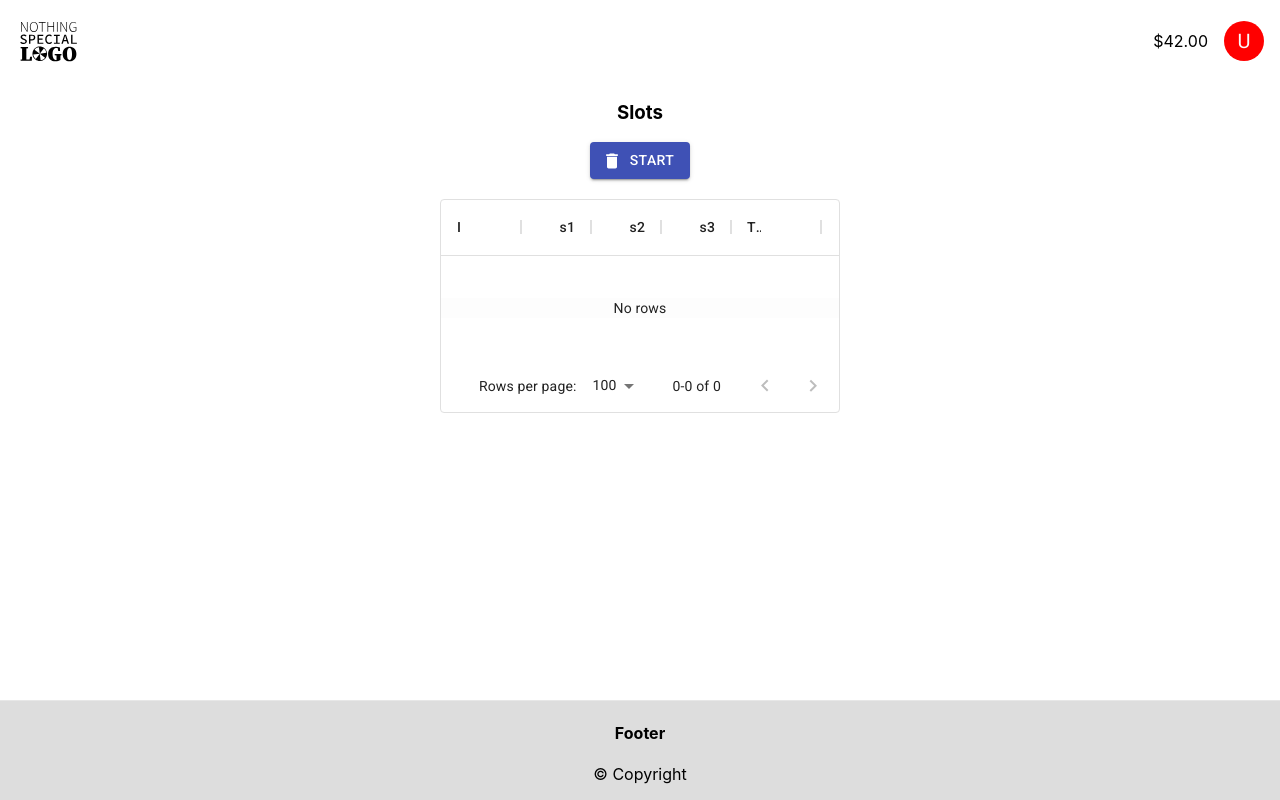
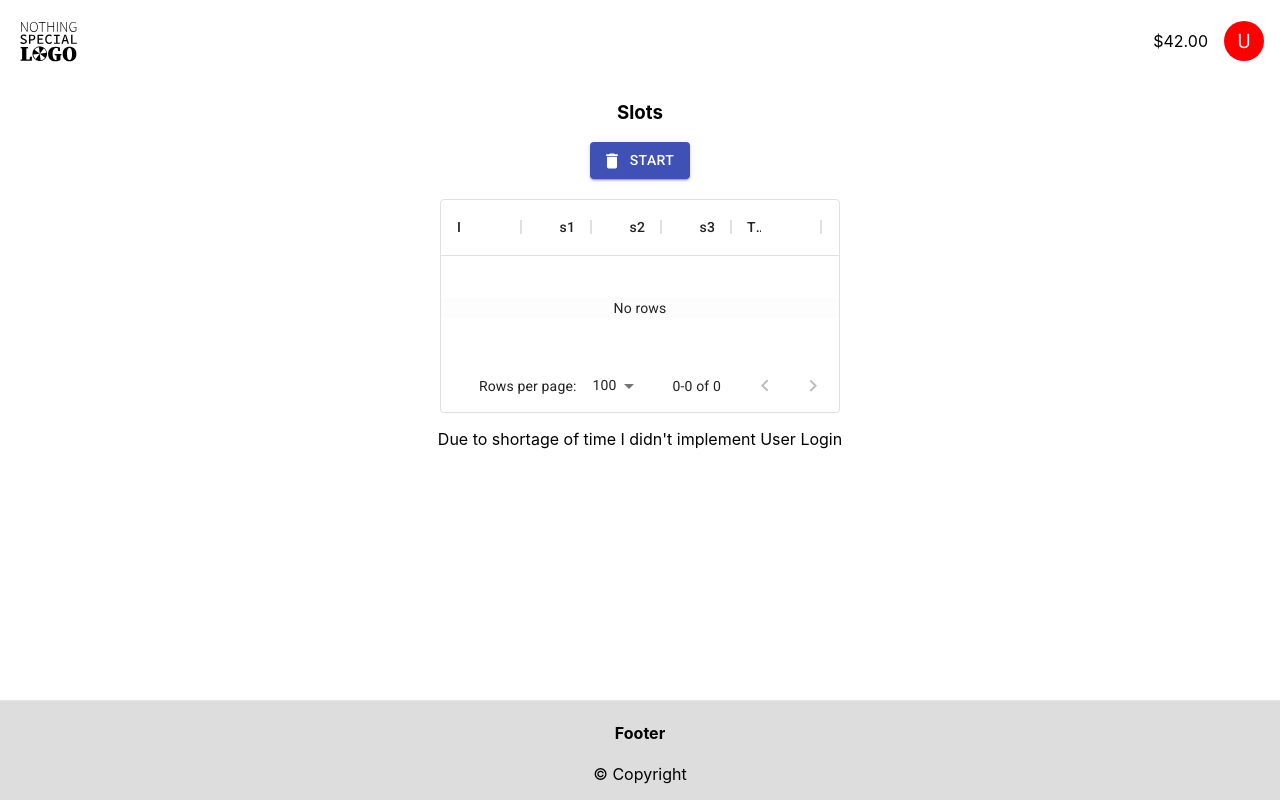
Before and after one commit to Wyrax/test-assessment-react-paktolus, a React (Create React App) app: page / in a window 1280 px wide. Built offline with nearby package versions, Linux system fonts and the light colour scheme.

Commit message:
Local Storage

```diff
--- a/src/App.js
+++ b/src/App.js
@@ -1,13 +1,26 @@
 import './App.css';
+import React, { Component, useState } from 'react';
 import Header from './Header';
 import Content from './Content';
 import Footer from './Footer';
 
+let moneyStored;
+  if (window.localStorage.balance) {
+    moneyStored = parseFloat(localStorage.getItem("balance"));
+    console.log(moneyStored);
+  } else {
+    moneyStored = 42;
+    localStorage.setItem("balance", moneyStored);
+  }
+
 function App() {
+
+  const [balance, setBalance] = useState(moneyStored);
+
   return (
     <div className="App">
-      <Header />
-      <Content />
+      <Header balance={balance} />
+      <Content balance={balance} setBalance={setBalance} />
       <Footer />
     </div>
   );
--- a/src/Content.js
+++ b/src/Content.js
@@ -7,14 +7,18 @@ import Button from '@material-ui/core/Button';
 import Icon from '@material-ui/core/Icon';
 import DeleteIcon from '@material-ui/icons/Delete';
 
-function Content() {
+function Content(props) {
   const [rows, setRows] = useState([]);
+  const { balance, setBalance } = props;
+
 
   return (
     <div>
       <h3>Slots</h3>
-      <GameDialog rows={rows} setRows={setRows}></GameDialog>
+      <GameDialog rows={rows} setRows={setRows} balance={balance} setBalance={setBalance} ></GameDialog>
       <DataTable rows={rows}></DataTable>
+      <p>Due to shortage of time I didn't implement User Login</p>
+      <p></p>
     </div>
   );
 
--- a/src/GameDialog.js
+++ b/src/GameDialog.js
@@ -54,7 +54,7 @@ const DialogActions = withStyles((theme) => ({
 export default function GameDialog(props) {
   const [open, setOpen] = React.useState(false);
 
-  let { rows, setRows } = props;
+  const { rows, setRows, balance, setBalance } = props;
 
   const handleClickStart = () => {
     setOpen(true);
@@ -70,13 +70,21 @@ export default function GameDialog(props) {
 
     if (slot1val === 7 && slot2val === 7 && slot3val === 7) {
       status.innerHTML = '777 JACKPOT! (+$10)';
+      // let !!!
+      setBalance(balance + 10);
+      localStorage.setItem("balance", balance + 10);
     } else if (slot1val === slot2val && slot2val === slot3val) {
       status.innerHTML = 'THREE IN A ROW! (+$5)';
+      setBalance(balance + 5);
+      localStorage.setItem("balance", balance + 5);
     } else if (slot1val === slot2val || slot2val === slot3val) {
       status.innerHTML = 'PAIR! (+$0.5)';
+      setBalance(balance + .5);
+      localStorage.setItem("balance", balance + .5);
     } else {
       status.innerHTML = 'Choose your action:';
     }
+    // console.log(`balance after all = ${parseFloat(localStorage.getItem("balance"))}`);
 
     row.id = rows.length + 1;
     row.slot1 = slot1val;
@@ -89,6 +97,12 @@ export default function GameDialog(props) {
   }
 
   const handleClickPlay = () => {
+    // console.log(`balance before click = ${balance}`);
+    setBalance(balance - 1);
+    localStorage.setItem("balance", balance - 1);
+    // console.log(`balance before = ${parseFloat(localStorage.getItem("balance"))}`);
+    // console.log(`balance after click = ${balance-1}`);
+
     const gameslot1 = document.getElementById('gameslot-1');
     const gameslot2 = document.getElementById('gameslot-2');
     const gameslot3 = document.getElementById('gameslot-3');
@@ -124,6 +138,9 @@ export default function GameDialog(props) {
   };
 
   const handleClickFake = () => {
+    setBalance(balance - 1);
+    localStorage.setItem("balance", balance - 1);
+
     const gameslot1 = document.getElementById('gameslot-1');
     const gameslot2 = document.getElementById('gameslot-2');
     const gameslot3 = document.getElementById('gameslot-3');
--- a/src/Header.js
+++ b/src/Header.js
@@ -3,8 +3,8 @@ import React, { Component } from 'react';
 import Avatar from '@material-ui/core/Avatar';
 import Box from '@material-ui/core/Box';
 
-function Header() { // Avatar must be replaced by module login/avatar
-
+function Header(props) { // Avatar must be replaced by module login/avatar
+  const { balance } = props;
   return (
     <div style={{ width: '100%' }}>
       <Box display="flex" textAlign="left" p={1} bgcolor="background.paper">
@@ -12,7 +12,7 @@ function Header() { // Avatar must be replaced by module login/avatar
           <img src={logo} alt="logo" style={{ height: '50px'}}></img>
         </Box>
         <Box display="flex" p={1} style={{ alignItems: 'center' }}>
-          $42.00
+          ${balance.toFixed(2)}
         </Box>
         <Box display="flex" p={1} style={{ alignItems: 'center' }}>
           <Avatar style={{ backgroundColor: 'red' }}>U</Avatar>
```
